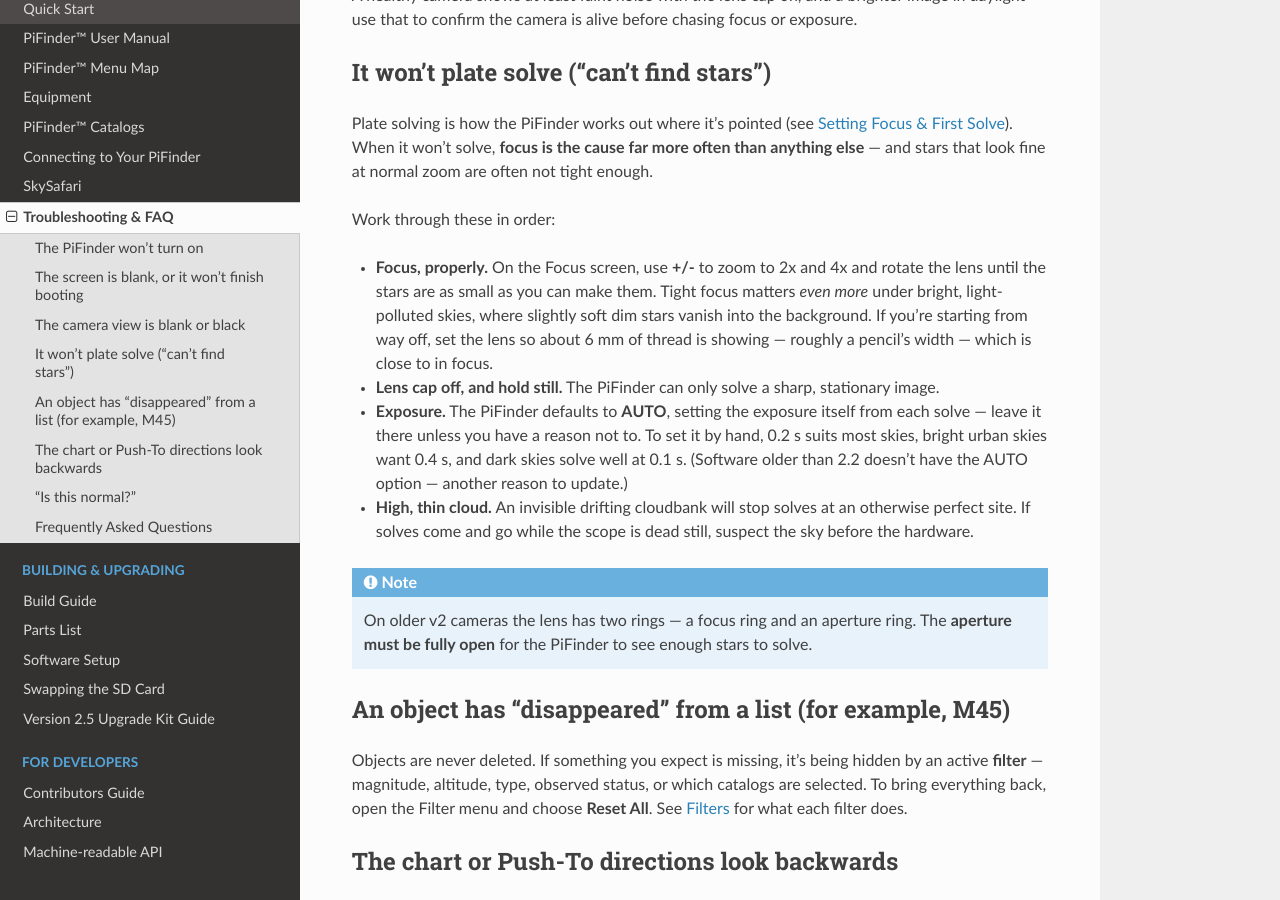
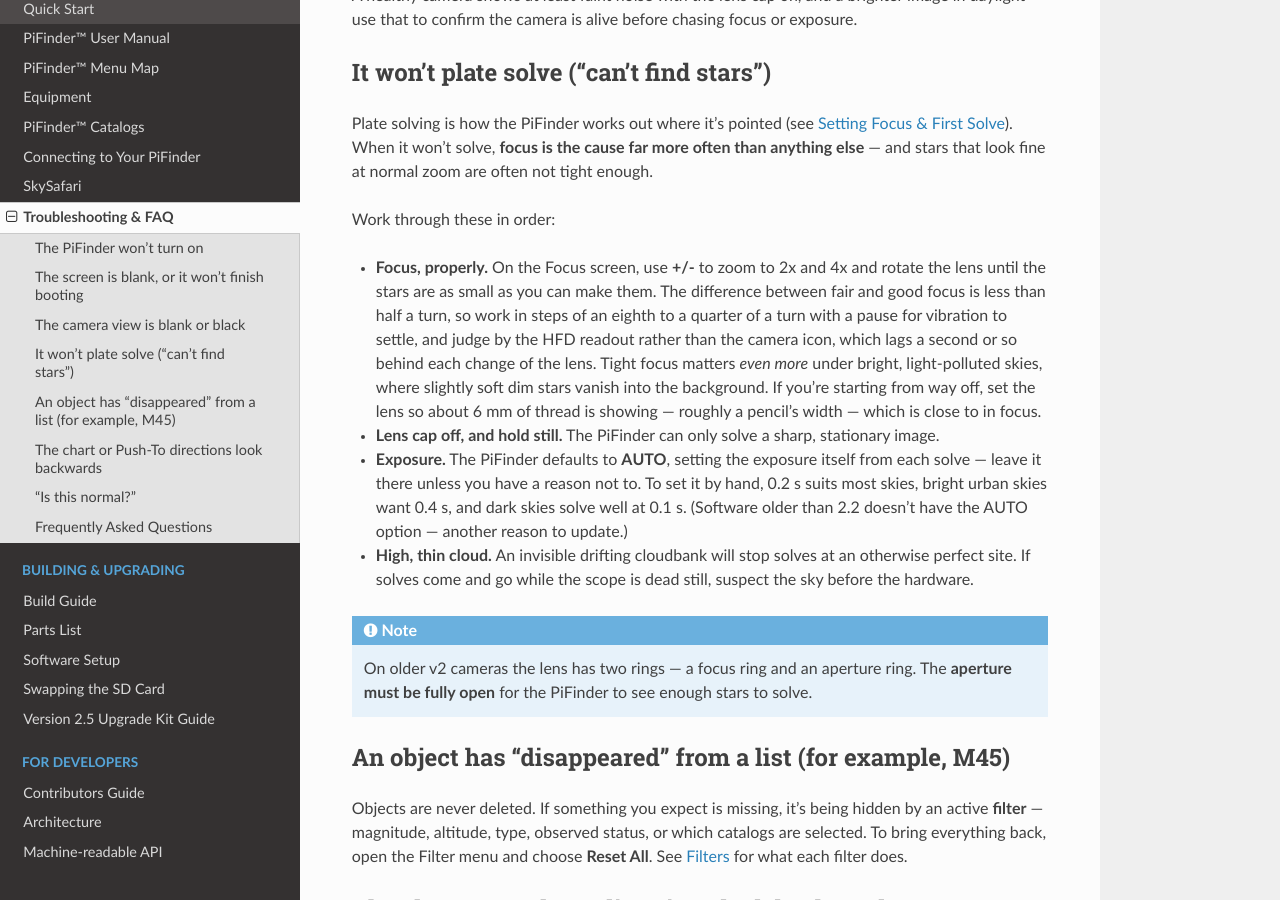
Before and after one commit to brickbots/PiFinder, a Sphinx documentation site: the page built from docs/source/troubleshooting.rst, in a window 1280 px wide and 900 px high, scrolled down 1671 px. Built offline with Sphinx 7.4.7 and the Read the Docs theme 3.1.0, drawn with Linux system fonts in a browser that asks for light colours.

Commit message:
Docs: focus technique guidance for quick start and troubleshooting (release)
Backport of the focus guidance from PR #546, adapted to the focus-strip
version of the Focus screen documented on this branch: the full focus
range is only a few lens turns wide (fair to good is under half a turn),
so advise 1/8-1/4 turn adjustments with a pause for vibration to settle,
and judge touch-ups by the HFD readout since the camera icon lags a
solve behind the lens.

Co-Authored-By: Claude Fable 5 <noreply@anthropic.com>

```diff
--- a/docs/source/troubleshooting.rst
+++ b/docs/source/troubleshooting.rst
@@ -91,10 +91,13 @@ often not tight enough.
 Work through these in order:
 
 - **Focus, properly.**  On the Focus screen, use **+/-** to zoom to 2x and 4x and rotate
-  the lens until the stars are as small as you can make them.  Tight focus matters *even
-  more* under bright, light-polluted skies, where slightly soft dim stars vanish into the
-  background.  If you're starting from way off, set the lens so about 6 mm of thread is
-  showing — roughly a pencil's width — which is close to in focus.
+  the lens until the stars are as small as you can make them.  The difference between fair
+  and good focus is less than half a turn, so work in steps of an eighth to a quarter of a
+  turn with a pause for vibration to settle, and judge by the HFD readout rather than the
+  camera icon, which lags a second or so behind each change of the lens.  Tight focus
+  matters *even more* under bright, light-polluted skies, where slightly soft dim stars
+  vanish into the background.  If you're starting from way off, set the lens so about 6 mm
+  of thread is showing — roughly a pencil's width — which is close to in focus.
 - **Lens cap off, and hold still.**  The PiFinder can only solve a sharp, stationary
   image.
 - **Exposure.**  The PiFinder defaults to **AUTO**, setting the exposure itself from each
```
Also changed, not shown: docs/source/quick_start.rst (+11 -0 lines).
